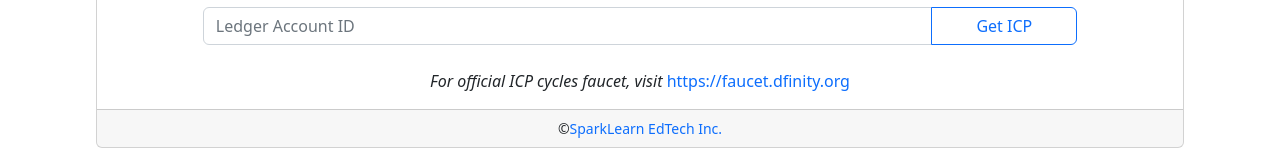
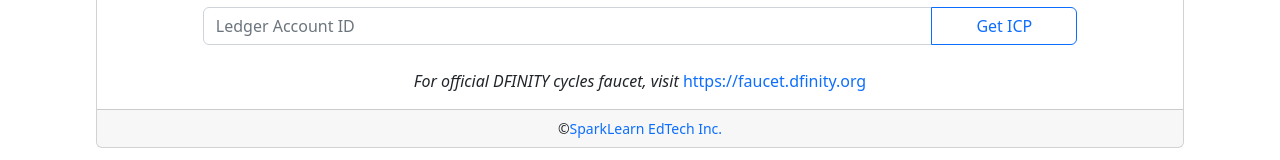
Before and after one commit to crs26/icp-faucet, a Next.js app: page / in a window 1280 px wide. Shown: the part 374-534 px from the top of the page. Built offline with nearby package versions, Linux system fonts and the light colour scheme.

Commit message:
Update official faucet link text

```diff
--- a/src/pages/index.tsx
+++ b/src/pages/index.tsx
@@ -142,7 +142,7 @@ export default function Home () {
             <div className='col-10'>{renderFaucet()}</div>
           </div>
           <div className='text-center'>
-            <i>For official ICP cycles faucet, visit </i>
+            <i>For official DFINITY cycles faucet, visit </i>
             <a href='https://faucet.dfinity.org/' target='_blank'>
               https://faucet.dfinity.org
             </a>
```
